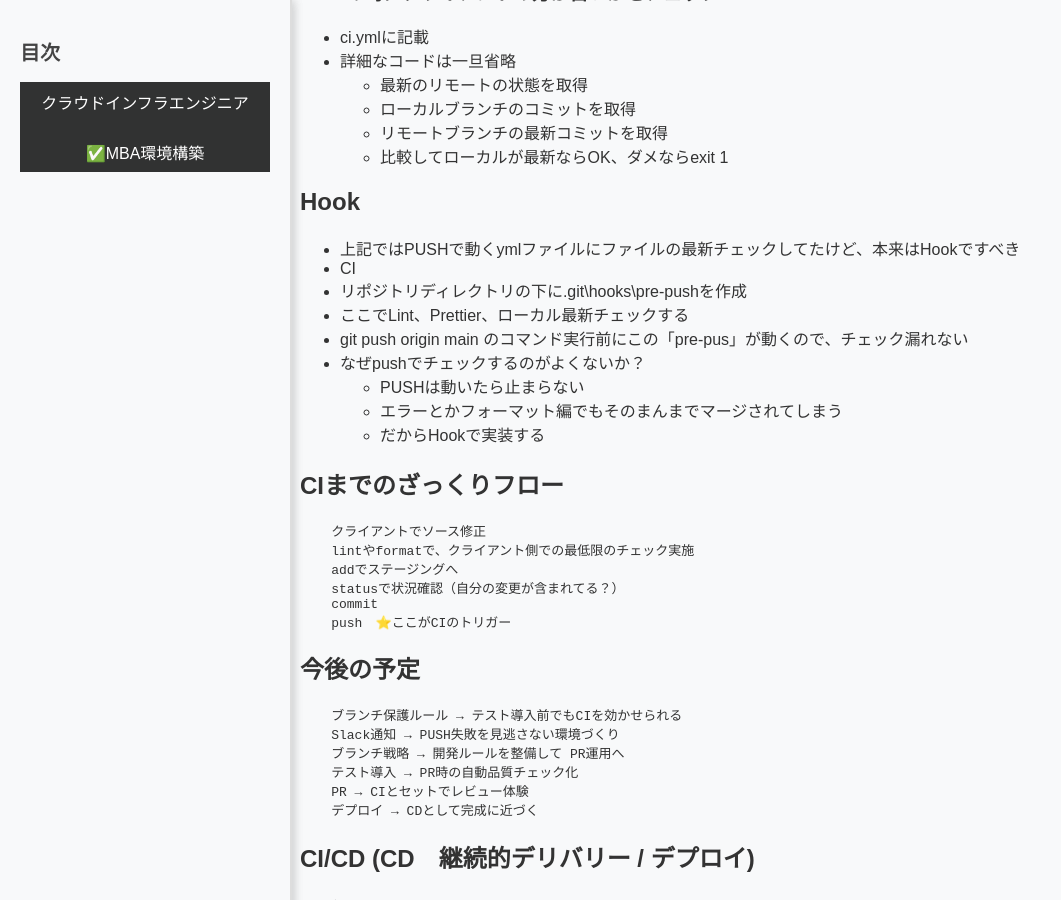
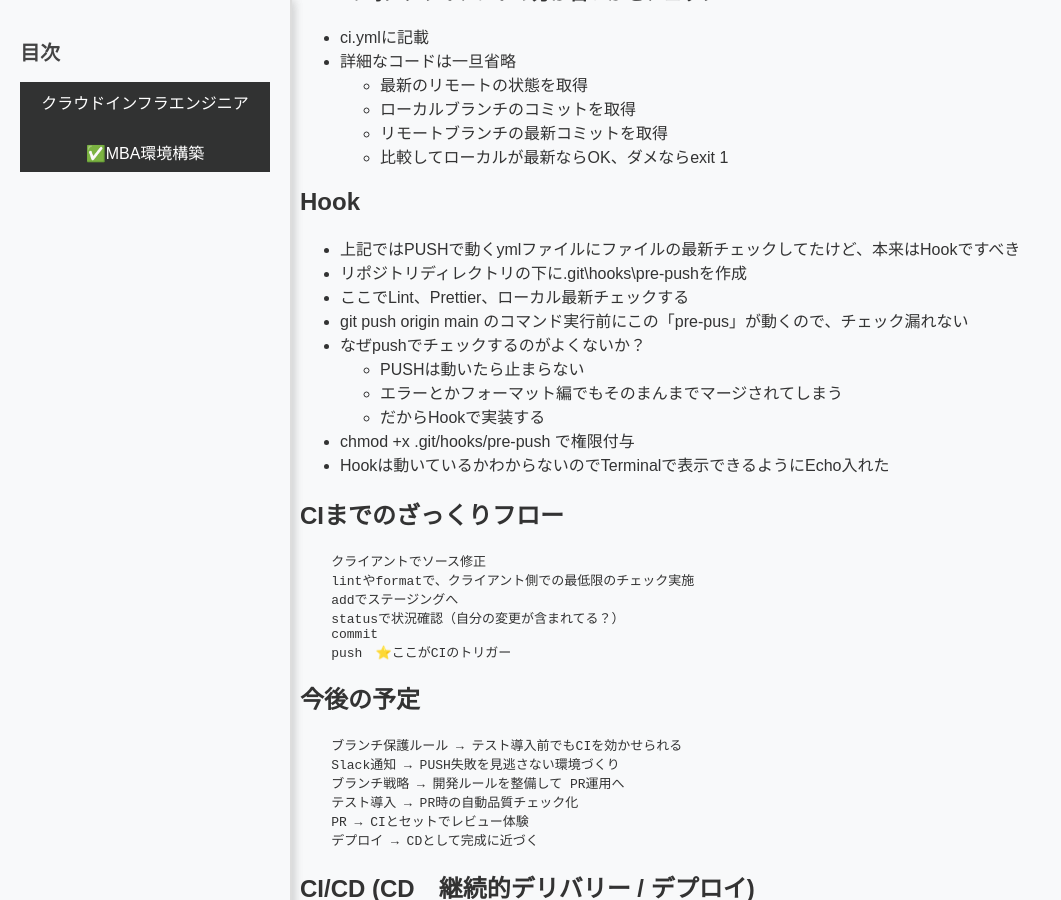
Before and after one commit to cloudrobo48/aws-cloud, a Jekyll site: the page built from docs/mac/mac-memo.md, in a window 1280 px wide and 900 px high, scrolled down 4841 px. Shown: the whole window, without its empty margins (0-1061 px from the left). Built offline with Jekyll 4.4.1, drawn with Linux system fonts in a browser that asks for light colours; our own code applies the rules of GitHub Pages for plain Markdown files.

Commit message:
mod mac-memo.md

```diff
--- a/docs/mac/mac-memo.md
+++ b/docs/mac/mac-memo.md
@@ -280,7 +280,6 @@ layout: default
 ## Hook
 
 - 上記ではPUSHで動くymlファイルにファイルの最新チェックしてたけど、本来はHookですべき
-- CI
 - リポジトリディレクトリの下に.git\hooks\pre-pushを作成
 - ここでLint、Prettier、ローカル最新チェックする
 - git push origin main のコマンド実行前にこの「pre-pus」が動くので、チェック漏れない
@@ -288,6 +287,8 @@ layout: default
   - PUSHは動いたら止まらない
   - エラーとかフォーマット編でもそのまんまでマージされてしまう
   - だからHookで実装する
+- chmod +x .git/hooks/pre-push で権限付与
+- Hookは動いているかわからないのでTerminalで表示できるようにEcho入れた
 
 ## CIまでのざっくりフロー
 
```
